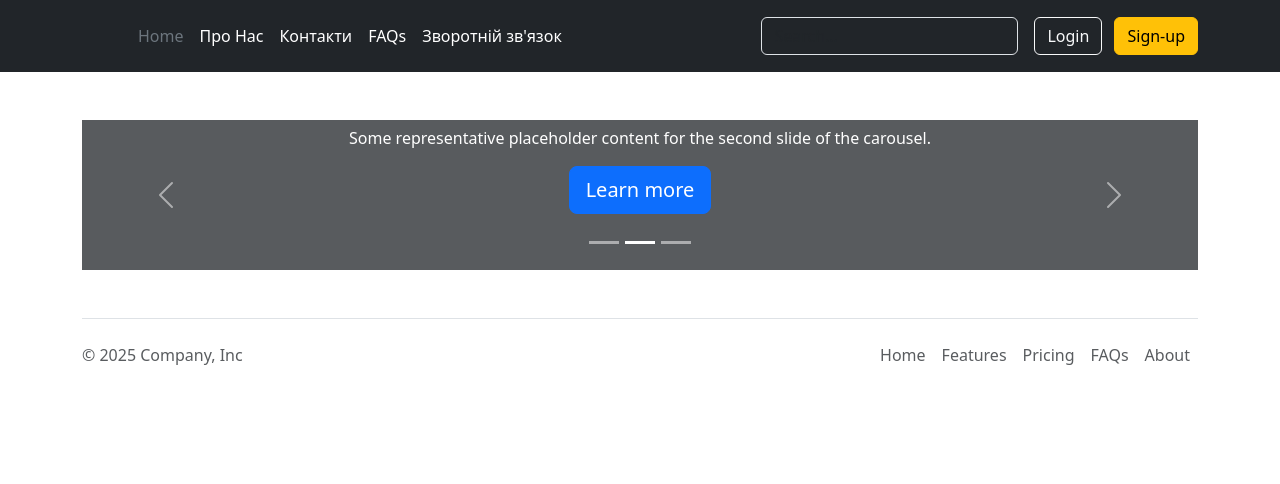
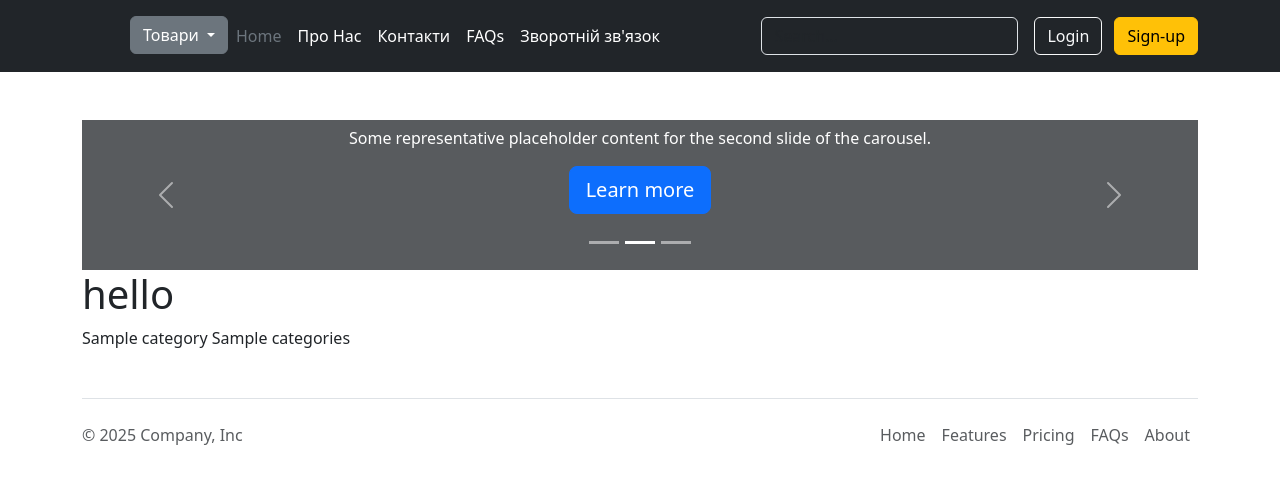
Before and after one commit to Paprics/webshop, a Django app: template src/common/templates/index.html in a window 1280 px wide. Shown: the top 484 px of the page. Run offline with Django 5.2, Linux system fonts and the light colour scheme; the template is opened without the code that fills it: most values are stand-ins (such as "Sample title", 1, 10 or a date in 2020); some libraries are stand-ins or nearby versions.

Commit message:
Commit proces

```diff
--- a/src/common/templates/index.html
+++ b/src/common/templates/index.html
@@ -1 +1,15 @@
 {% extends 'base.html' %}
+
+{% block content %}
+
+    <h1>
+        hello
+    </h1>
+
+    {% for category in categories %}
+        {{ category.category_name }}
+    {% endfor %}
+
+    {{ categories }}
+
+{% endblock %}
--- a/src/config/settings/base.py
+++ b/src/config/settings/base.py
@@ -1,4 +1,5 @@
 from pathlib import Path
+from common.context_processors import categories_processor, category_processor_nested
 
 BASE_DIR = Path(__file__).resolve().parent.parent.parent
 
@@ -43,6 +44,10 @@ TEMPLATES = [
                 "django.template.context_processors.request",
                 "django.contrib.auth.context_processors.auth",
                 "django.contrib.messages.context_processors.messages",
+                # context for menu
+                # "common.context_processors.categories_processor"
+                "common.context_processors.category_processor_nested",
+
             ],
         },
     },
--- /dev/null
+++ b/src/templates/includes/drom_menu.html
@@ -0,0 +1,9 @@
+<div class="dropdown-center">
+    <button class="btn btn-secondary dropdown-toggle" type="button" data-bs-toggle="dropdown" aria-expanded="false">
+        Товари
+    </button>
+    <ul class="dropdown-menu">
+        {% for category in categories %}
+            <li><a class="dropdown-item" href="#">{{ category.category_name }}</a></li>
+        {% endfor %}
+    </ul>
--- a/src/templates/includes/header.html
+++ b/src/templates/includes/header.html
@@ -7,6 +7,9 @@
             </svg>
         </a>
             <ul class="nav col-12 col-lg-auto me-lg-auto mb-2 justify-content-center mb-md-0">
+
+                <li>{% include 'includes/drom_menu.html' %}</li>
+
                 <li><a href="{% url 'common:index' %}" class="nav-link px-2 text-secondary">Home</a></li>
                 <li><a href="{% url 'common:about' %}" class="nav-link px-2 text-white">Про Нас</a></li>
                 <li><a href="{% url 'common:contacts' %}" class="nav-link px-2 text-white">Контакти</a></li>
```
Also changed, not shown: src/common/context_processors.py (added, +12 -0 lines), src/store/admin.py (+6 -2 lines).
